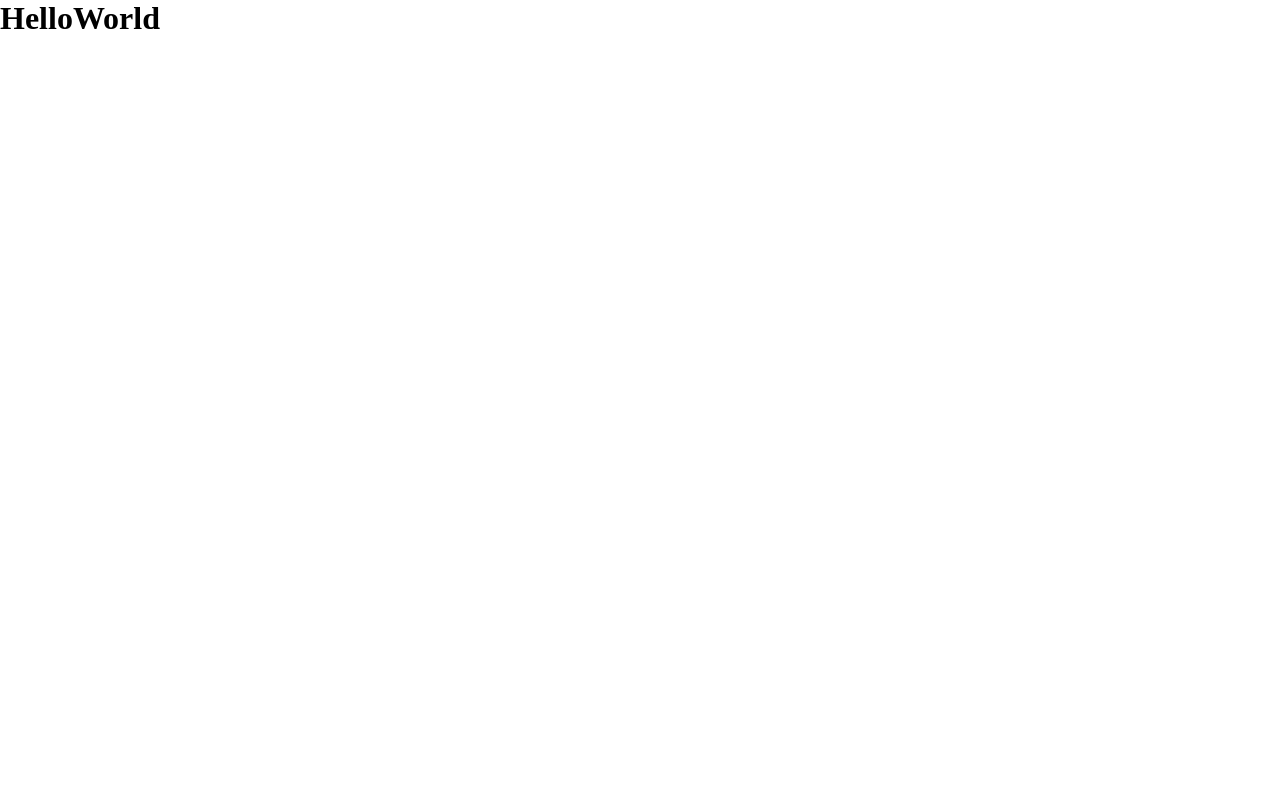
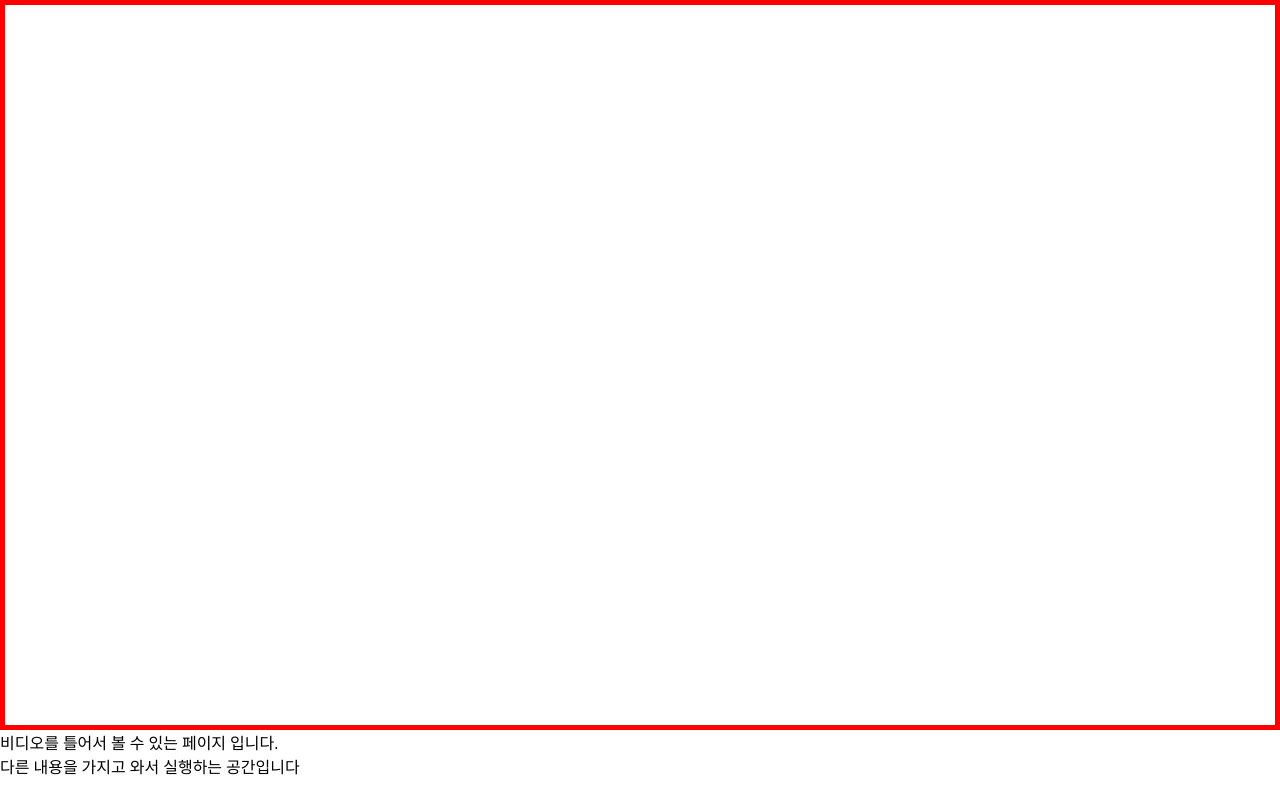
Before and after one commit to searchme86/react-type-App-Video, a React (Create React App) app: page / in a window 1280 px wide. Built offline with nearby package versions, Linux system fonts and the light colour scheme.

Commit message:
⚡️ video test completed

```diff
--- a/src/App.tsx
+++ b/src/App.tsx
@@ -1,11 +1,8 @@
 import React from 'react';
+import Video from './Views/Pages/Video';
 
 function App() {
-  return (
-    <div className="App">
-      <h1>HelloWorld</h1>
-    </div>
-  );
+  return <Video />;
 }
 
 export default App;
--- /dev/null
+++ b/src/Views/Assets/Components/VideoComp.tsx
@@ -0,0 +1,26 @@
+import React from 'react';
+import ReactPlayer from 'react-player/lazy';
+import { Video, VideoWrapper } from '../Styles/Video.style';
+
+function VideoComp() {
+  return (
+    <>
+      <VideoWrapper>
+        <Video>
+          <ReactPlayer
+            className="react-player"
+            url="https://www.youtube.com/watch?v=J9wXEA5gOnc"
+            controls={true}
+            width="800px"
+            height="500px"
+            playing={true}
+            light={false}
+            loop={false}
+          />
+        </Video>
+      </VideoWrapper>
+    </>
+  );
+}
+
+export default VideoComp;
--- /dev/null
+++ b/src/Views/Assets/Styles/Video.style.ts
@@ -0,0 +1,13 @@
+import styled from 'styled-components';
+
+export const VideoWrapper = styled.div`
+  position: relative;
+  padding: 56.25% 0 0 0;
+  border: 5px solid red;
+`;
+
+export const Video = styled.div`
+  position: absolute;
+  top: 0;
+  left: 0;
+`;
--- /dev/null
+++ b/src/Views/Pages/Video.tsx
@@ -0,0 +1,14 @@
+import React from 'react';
+import VideoComp from '../Assets/Components/VideoComp';
+
+function Video() {
+  return (
+    <div>
+      <VideoComp />
+      <p>비디오를 틀어서 볼 수 있는 페이지 입니다.</p>
+      <p>다른 내용을 가지고 와서 실행하는 공간입니다</p>
+    </div>
+  );
+}
+
+export default Video;
```
